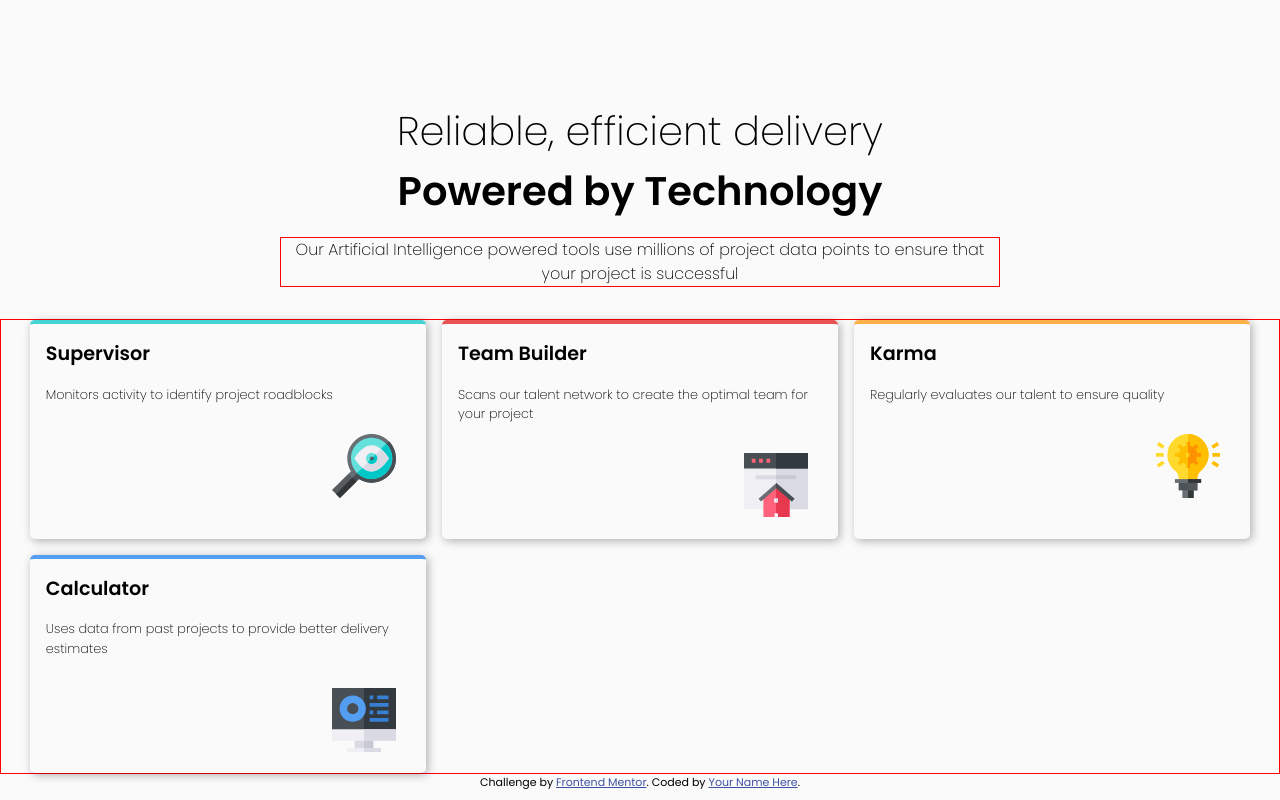
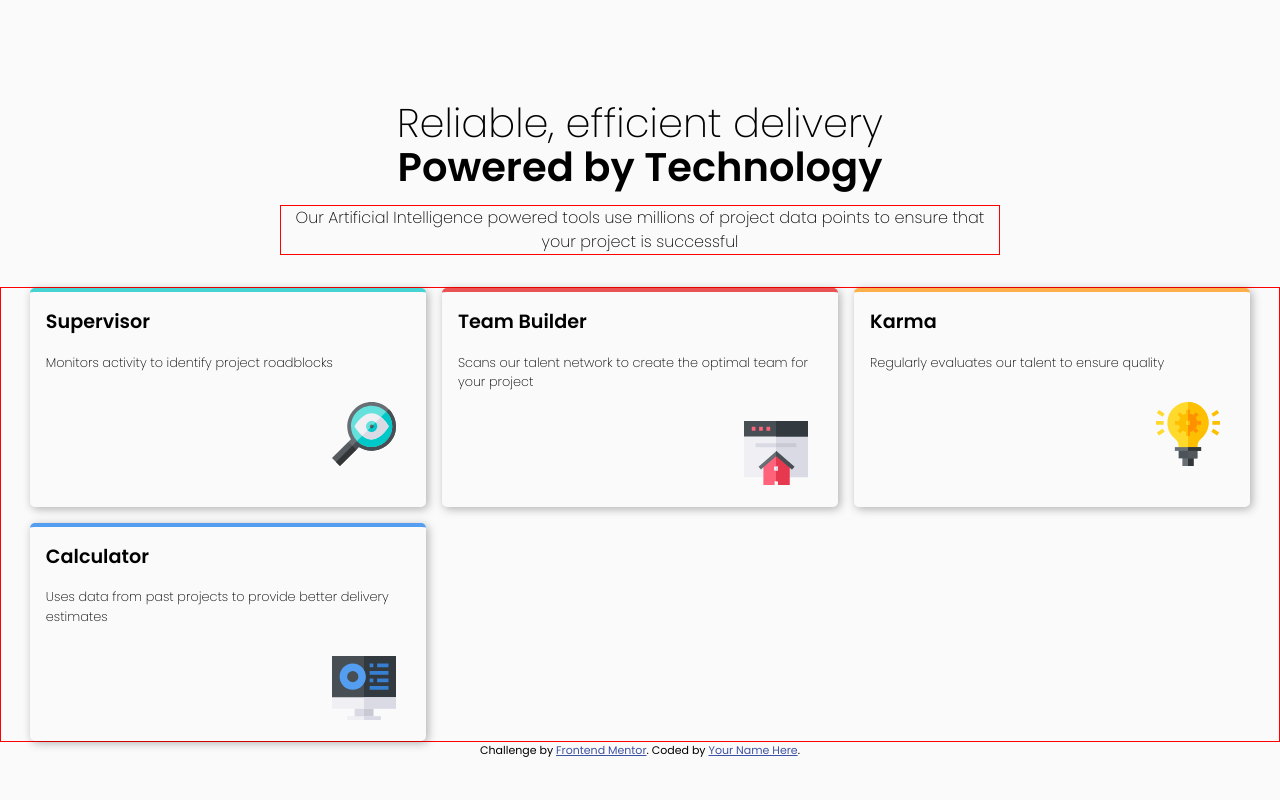
Before and after one commit to smdeep/four-card-feature, a website: page index.html in a window 1280 px wide. Drawn offline with Linux system fonts and the light colour scheme.

Commit message:
Changed the two first headlines to span with display block

```diff
--- a/index.html
+++ b/index.html
@@ -31,25 +31,21 @@
 
       <h1>
         <span>Reliable, efficient delivery</span>
-      <br>
-      Powered by Technology
+        <span>Powered by Technology</span>
       </h1>
       <p>
-      Our Artificial Intelligence powered tools use millions of project data points
-      to ensure that your project is successful
+        Our Artificial Intelligence powered tools use millions of project data points to ensure that your project is successful
       </p>
     </header>
 
-
-
     <main>
-
 
       <div class="cards">
         <div class="container">
           <div class="card brtp-cyan">
             <h2>Supervisor</h2>
-          <p> Monitors activity to identify project roadblocks</p>
+            <p>
+              Monitors activity to identify project roadblocks</p>
 
             <div class="card__image">
               <img src="./images/icon-supervisor.svg" alt="">
@@ -90,16 +86,13 @@
         <!-- END container div -->
       </div>
 
-
-
     </main>
-
-
 
     <footer>
       <p class="attribution">
-      Challenge by <a href="https://www.frontendmentor.io?ref=challenge" target="_blank">Frontend Mentor</a>.
-      Coded by <a href="#">Your Name Here</a>.
+        Challenge by
+        <a href="https://www.frontendmentor.io?ref=challenge" target="_blank">Frontend Mentor</a>. Coded by
+        <a href="#">Your Name Here</a>.
       </p>
     </footer>
   </body>
--- a/scss/pages/_index.scss
+++ b/scss/pages/_index.scss
@@ -28,9 +28,15 @@ h1 {
     }
 
     & span {
+        display: block;
         font-family: $font-family;
         font-size: 1.5rem;
         font-weight: 200;
+        line-height: 1.1;
+
+        &:last-child {
+            font-weight: bold;
+        }
 
         @media (min-width:50rem) {
             & {
```
Also changed, not shown: css/main.css, 1 other file. Lines whose indentation alone changed are shown as unchanged.
